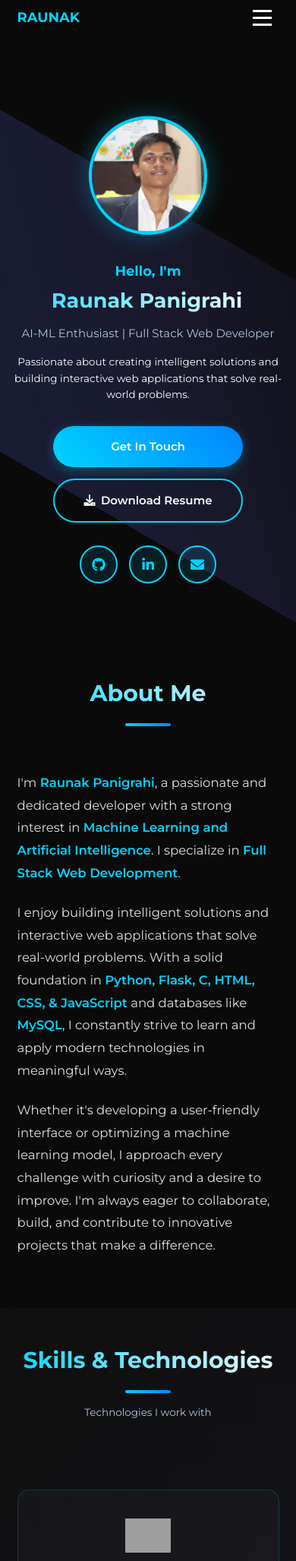
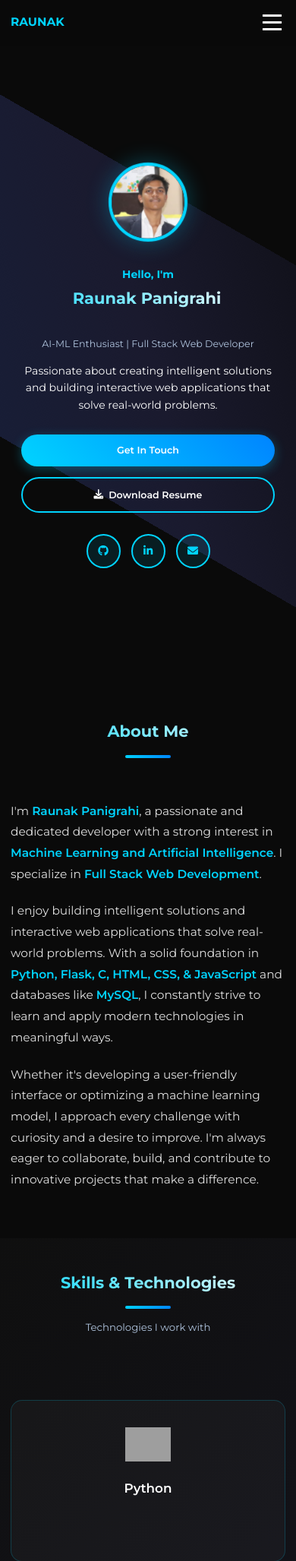
Before and after one commit to Rounak-902/portfolio, a Flask app: page / in a window 390 px wide; the page is wider, and only the part inside the window is pictured. Shown: the top 2055 px of that part at 76% size. Run offline with Flask 3, Linux system fonts and the light colour scheme; grey boxes are pictures that could not be loaded.

Commit message:
Bugs fixed  and some minor stylinging changes

```diff
--- a/app.py
+++ b/app.py
@@ -1,4 +1,4 @@
-from flask import Flask, request, render_template, redirect, url_for
+from flask import Flask, request, render_template, redirect, url_for, flash
 import mysql.connector
 from mysql.connector import Error
 import smtplib
@@ -10,56 +10,82 @@ from dotenv import load_dotenv
 load_dotenv()
 
 app = Flask(__name__)
+app.secret_key = os.getenv("SECRET_KEY", "dev-secret-key-change-in-production")
 
 # Database configuration
 db_config = {
-    'host': os.getenv("DB_HOST"),
-    'user': os.getenv("DB_USER"),
-    'password': os.getenv("DB_PASS"),
-    'database': os.getenv("DB_NAME")
+    'host': os.getenv("DB_HOST", "localhost"),
+    'user': os.getenv("DB_USER", "root"),
+    'password': os.getenv("DB_PASS", ""),
+    'database': os.getenv("DB_NAME", "portfolio_db")
 }
 
 # Email configuration
 ADMIN_EMAIL = os.getenv("ADMIN_EMAIL")
 EMAIL_USER = os.getenv("EMAIL_USER")
 EMAIL_PASS = os.getenv("EMAIL_PASS")
+EMAIL_FROM = os.getenv("EMAIL_FROM", EMAIL_USER)  # Use EMAIL_FROM if provided, else EMAIL_USER
+SMTP_SERVER = os.getenv("SMTP_SERVER", "smtp.gmail.com")
+SMTP_PORT = int(os.getenv("SMTP_PORT", "587"))
 
 def send_notification(name, email, subject, message):
-    msg = EmailMessage()
-    msg['Subject'] = f'New Contact Form Submission: {subject}'
-    msg['From'] = EMAIL_USER
-    msg['To'] = ADMIN_EMAIL
+    """Send email notification"""
+    try:
+        if not all([EMAIL_USER, EMAIL_PASS, ADMIN_EMAIL]):
+            print("Email configuration is incomplete!")
+            return False
 
-    body = f"""
-    You have received a new message from your portfolio website:
+        msg = EmailMessage()
+        msg['Subject'] = f'New Contact Form Submission: {subject}'
+        msg['From'] = EMAIL_FROM  # Will show as raunakportfolio@outlook.com
+        msg['To'] = ADMIN_EMAIL
+        msg['Reply-To'] = email
 
-    Name: {name}
-    Email: {email}
-    Subject: {subject}
-    Message:
-    {message}
-    """
+        body = f"""
+You have received a new message from your portfolio website:
 
-    msg.set_content(body)
+Name: {name}
+Email: {email}
+Subject: {subject}
 
-    try:
-        with smtplib.SMTP_SSL('smtp.gmail.com', 465) as smtp:
-            smtp.login(EMAIL_USER, EMAIL_PASS)
-            smtp.send_message(msg)
+Message:
+{message}
+        """
+
+        msg.set_content(body)
+
+        # Use SMTP_SSL for port 465 (Gmail), SMTP with STARTTLS for port 587 (Gmail/Outlook)
+        if SMTP_PORT == 465:
+            with smtplib.SMTP_SSL(SMTP_SERVER, SMTP_PORT) as smtp:
+                smtp.login(EMAIL_USER, EMAIL_PASS)
+                smtp.send_message(msg)
+        else:
+            with smtplib.SMTP(SMTP_SERVER, SMTP_PORT) as smtp:
+                smtp.starttls()
+                smtp.login(EMAIL_USER, EMAIL_PASS)
+                smtp.send_message(msg)
+
+        print(f"✓ Email sent successfully to {ADMIN_EMAIL}")
+        return True
     except Exception as e:
-        print(f"Email sending failed: {e}")
+        print(f"✗ Email sending failed: {e}")
+        return False
 
 def insert_into_db(name, email, subject, message):
+    """Insert contact form data into database"""
+    connection = None
+    cursor = None
     try:
+        print(f"Connecting to database: {db_config['database']} at {db_config['host']}")
         connection = mysql.connector.connect(**db_config)
         cursor = connection.cursor()
 
         # Create table if not exists
         cursor.execute("""
-            CREATE TABLE IF NOT EXISTS contacts (
+            CREATE TABLE IF NOT EXISTS cont (
                 id INT AUTO_INCREMENT PRIMARY KEY,
-                name VARCHAR(100),
-                email VARCHAR(100),
+                name VARCHAR(100) NOT NULL,
+                email VARCHAR(100) NOT NULL,
                 subject VARCHAR(200),
                 message TEXT,
                 submitted_at TIMESTAMP DEFAULT CURRENT_TIMESTAMP
@@ -68,37 +94,87 @@ def insert_into_db(name, email, subject, message):
 
         # Insert submission
         cursor.execute("""
-            INSERT INTO contacts (name, email, subject, message)
+            INSERT INTO cont (name, email, subject, message)
             VALUES (%s, %s, %s, %s)
         """, (name, email, subject, message))
 
         connection.commit()
+        print(f"✓ Data inserted successfully for {name}")
+        return True
     except Error as e:
-        print(f"Database error: {e}")
+        print(f"✗ Database error: {e}")
+        if connection:
+            connection.rollback()
+        return False
     finally:
-        if connection.is_connected():
+        if cursor:
             cursor.close()
+        if connection and connection.is_connected():
             connection.close()
 
 @app.route("/")
 def home():
-    return render_template("index.html")  # Ensure index.html is in the 'templates/' folder
+    return render_template("index.html")
 
 @app.route("/submit", methods=["POST"])
 def submit():
-    name = request.form.get("name")
-    email = request.form.get("email")
-    subject = request.form.get("subject")
-    message = request.form.get("message")
+    try:
+        # Get form data
+        name = request.form.get("name", "").strip()
+        email = request.form.get("email", "").strip()
+        subject = request.form.get("subject", "").strip()
+        message = request.form.get("message", "").strip()
 
-    insert_into_db(name, email, subject, message)
-    send_notification(name, email, subject, message)
+        print(f"\n--- New Form Submission ---")
+        print(f"Name: {name}")
+        print(f"Email: {email}")
+        print(f"Subject: {subject}")
+        print(f"Message: {message[:50]}...")
 
-    return redirect(url_for("thank_you"))  # Optionally redirect to a thank-you page
+        # Validate required fields
+        if not name or not email or not message:
+            print("✗ Validation failed: Missing required fields")
+            flash("Please fill in all required fields.", "error")
+            return redirect(url_for("home"))
+
+        # Try to insert into database
+        db_success = insert_into_db(name, email, subject, message)
+
+        # Try to send email notification
+        email_success = send_notification(name, email, subject, message)
+
+        # Check results
+        if db_success and email_success:
+            print("✓ Form submission successful!")
+            return redirect(url_for("thank_you"))
+        elif db_success or email_success:
+            print("⚠ Partial success (check logs above)")
+            return redirect(url_for("thank_you"))
+        else:
+            print("✗ Both database and email failed")
+            flash("There was an error submitting your form. Please try again.", "error")
+            return redirect(url_for("home"))
+
+    except Exception as e:
+        print(f"✗ Unexpected error in submit route: {e}")
+        import traceback
+        traceback.print_exc()
+        flash("An unexpected error occurred. Please try again later.", "error")
+        return redirect(url_for("home"))
 
 @app.route('/thankyou')
 def thank_you():
     return render_template("thankyou.html")
 
 if __name__ == "__main__":
+    print("\n=== Flask App Starting ===")
+    print(f"Database Host: {db_config['host']}")
+    print(f"Database Name: {db_config['database']}")
+    print(f"Database User: {db_config['user']}")
+    print(f"Email User: {EMAIL_USER}")
+    print(f"Email From: {EMAIL_FROM}")
+    print(f"Admin Email: {ADMIN_EMAIL}")
+    print(f"SMTP Server: {SMTP_SERVER}")
+    print(f"SMTP Port: {SMTP_PORT}")
+    print("========================\n")
     app.run(debug=True, host='0.0.0.0', port=3000)
--- a/static/style.css
+++ b/static/style.css
@@ -50,6 +53,7 @@ body {
   font-weight: 700;
   color: #00d4ff;
   text-decoration: none;
+  white-space: nowrap;
 }
 
 ul, ol {
@@ -91,6 +97,9 @@ ul, ol {
   display: none;
   flex-direction: column;
   cursor: pointer;
+  background: none;
+  border: none;
+  padding: 5px;
 }
 
 .bar {
@@ -101,67 +110,25 @@ ul, ol {
   transition: 0.3s;
 }
 
-/* Responsive Navbar */
-@media screen and (max-width: 992px) {
-  .nav-menu {
-    position: fixed;
-    top: 60px;
-    left: -100%;
-    width: 80%;
-    height: calc(100vh - 60px);
-    background: rgba(10, 10, 10, 0.98);
-    backdrop-filter: blur(15px);
-    flex-direction: column;
-    align-items: center;
-    justify-content: center;
-    gap: 2rem;
-    transition: all 0.5s ease;
-    z-index: 999;
-  }
-
-  .nav-menu.active {
-    left: 0;
-  }
-
-  .nav-toggle {
-    display: flex;
-    background: none;
-    border: none;
-    cursor: pointer;
-    padding: 10px;
-  }
-
-  .nav-toggle.active .bar:nth-child(1) {
-    transform: translateY(8px) rotate(45deg);
-  }
-
-  .nav-toggle.active .bar:nth-child(2) {
-    opacity: 0;
-  }
-
-  .nav-toggle.active .bar:nth-child(3) {
-    transform: translateY(-8px) rotate(-45deg);
-  }
-}
-
 /* Hero Section */
 .hero {
-  min-height: calc(100vh - 60px); /* Full viewport minus navbar */
-  margin-top: 60px; /* Push content below navbar */
-  padding: 0; /* Remove padding */
+  min-height: 100vh;
+  margin-top: 60px;
+  padding: 2rem 0;
   position: relative;
   display: flex;
   align-items: center;
   justify-content: center;
-  padding-top: 20px;
+  width: 100%;
+  overflow: hidden;
 }
 
 .hero-background {
   position: absolute;
-  top: 0; /* Start right below navbar */
+  top: 0;
   left: 0;
   right: 0;
-  height: calc(100% + 100px); /* Extend slightly below content */
+  bottom: 0;
   background: linear-gradient(135deg, #0a0a0a 0%, #1a1a2e 50%, #16213e 100%);
   z-index: -1;
   animation: float 20s ease-in-out infinite;
@@ -177,6 +144,8 @@ ul, ol {
   text-align: center;
   z-index: 2;
   position: relative;
+  width: 100%;
+  padding: 0 1rem;
 }
 
 .profile-container {
@@ -231,6 +194,7 @@ ul, ol {
   line-height: 1.2;
   margin-bottom: 1rem;
   animation: gradient 3s ease infinite, fadeInUp 1s ease 0.7s both;
+  word-wrap: break-word;
 }
 
 @keyframes gradient {
@@ -243,6 +207,8 @@ ul, ol {
   white-space: nowrap;
   border-right: 3px solid #00d4ff;
   animation: typing 3s steps(20) 1s both, blink 1s step-end infinite 4s;
+  display: inline-block;
+  max-width: 100%;
 }
 
 @keyframes typing {
@@ -266,6 +232,7 @@ ul, ol {
   max-width: 600px;
   margin: 0 auto 2rem;
   animation: fadeInUp 1s ease 1.1s both;
+  padding: 0 1rem;
 }
 
 .hero-buttons {
@@ -274,6 +241,8 @@ ul, ol {
   justify-content: center;
   margin-bottom: 2rem;
   animation: fadeInUp 1s ease 1.3s both;
+  flex-wrap: wrap;
+  padding: 0 1rem;
 }
 
 .btn {
@@ -288,6 +257,7 @@ ul, ol {
   font-size: 1rem;
   transition: all 0.3s ease;
   cursor: pointer;
+  white-space: nowrap;
 }
 
 .btn-primary {
@@ -318,6 +288,7 @@ ul, ol {
   gap: 1rem;
   justify-content: center;
   animation: fadeInUp 1s ease 1.5s both;
+  flex-wrap: wrap;
 }
 
 .social-link {
@@ -397,6 +363,7 @@ ul, ol {
   color: #b0c4de;
   max-width: 600px;
   margin: 0 auto;
+  padding: 0 1rem;
 }
 
 /* About Section */
@@ -868,11 +834,16 @@ ul, ol {
 
 @media screen and (max-width: 992px) {
   /* Navigation */
+  .nav-toggle {
+    display: flex;
+  }
+
   .nav-menu {
     position: fixed;
     top: 60px;
     left: -100%;
     width: 80%;
+    max-width: 400px;
     height: calc(100vh - 60px);
     background: rgba(10, 10, 10, 0.98);
     backdrop-filter: blur(15px);
@@ -888,12 +859,8 @@ ul, ol {
     left: 0;
   }
 
-  .nav-toggle {
-    display: flex;
-  }
-
   .nav-toggle.active .bar:nth-child(1) {
-    transform: translateY(8px) rotate(45deg);
+    transform: translateY(9px) rotate(45deg);
   }
 
   .nav-toggle.active .bar:nth-child(2) {
@@ -916,49 +883,64 @@ ul, ol {
   /* Contact Section */
   .contact-content {
     grid-template-columns: 1fr;
-    gap: 2rem;
+    gap: 3rem;
+  }
+
+  /* Tech Grid */
+  .tech-grid {
+    grid-template-columns: repeat(auto-fit, minmax(200px, 1fr));
   }
 }
-.phone-link {
-  color: #b0c4de;        /* same as your contact text */
-  text-decoration: none; /* remove underline */
-  transition: color 0.3s ease;
-}
-
-.phone-link:hover {
-  color: #00d4ff;        /* highlight on hover */
-}
-
 
 @media screen and (max-width: 768px) {
   html {
     font-size: 15px;
   }
 
+  .container {
+    padding: 0 1rem;
+  }
+
+  .nav-container {
+    padding: 0.8rem 1rem;
+  }
+
   /* Hero Section */
   .profile-img {
-    width: 180px;
-    height: 180px;
+    width: 150px;
+    height: 150px;
   }
 
   .name {
-    font-size: 2.5rem;
+    font-size: 2.2rem;
+  }
+
+  .greeting {
+    font-size: 1.2rem;
+  }
+
+  .hero-subtitle {
+    font-size: 1rem;
   }
 
   .hero-buttons {
     flex-direction: column;
-    align-items: center;
+    align-items: stretch;
+    gap: 1rem;
   }
 
   .btn {
     width: 100%;
-    max-width: 250px;
     justify-content: center;
   }
 
   /* Sections */
   .section {
     padding: 3rem 0;
+  }
+
+  .section-title {
+    font-size: 2rem;
   }
 
   /* Projects Section */
@@ -968,63 +950,102 @@ ul, ol {
 
   /* Skills Section */
   .tech-grid {
-    grid-template-columns: repeat(auto-fit, minmax(200px, 1fr));
+    grid-template-columns: 1fr;
+  }
+
+  /* Education Grid */
+  .education-grid {
+    grid-template-columns: 1fr;
+    padding: 0 1rem;
   }
 }
 
 @media screen and (max-width: 576px) {
-  /* Hero Section */
-  .greeting {
-    font-size: 1.2rem;
+  html {
+    font-size: 14px;
   }
 
-  .name {
-    font-size: 2rem;
-  }
-
-  .hero-subtitle {
-    font-size: 1rem;
-  }
-
-  .hero-description {
-    font-size: 0.9rem;
-  }
-
-  /* Sections */
-  .section-title {
-    font-size: 2rem;
-  }
-
-  .section-subtitle {
-    font-size: 0.9rem;
-  }
-
-  /* Footer */
-  .footer-content {
-    flex-direction: column;
-    gap: 1.5rem;
-    text-align: center;
-  }
-}
-
-@media screen and (max-width: 400px) {
-  /* Navigation */
   .nav-logo {
     font-size: 1.2rem;
   }
 
-  /* Hero Section */
   .profile-img {
-    width: 150px;
-    height: 150px;
+    width: 120px;
+    height: 120px;
   }
 
   .name {
     font-size: 1.8rem;
   }
 
-  /* Stats Grid */
+  .greeting {
+    font-size: 1rem;
+  }
+
+  .hero-subtitle {
+    font-size: 0.9rem;
+  }
+
+  .section-title {
+    font-size: 1.8rem;
+  }
+
+  .section-subtitle {
+    font-size: 0.95rem;
+  }
+
+  .btn {
+    padding: 0.8rem 1.5rem;
+    font-size: 0.9rem;
+  }
+
+  .social-link {
+    width: 45px;
+    height: 45px;
+    font-size: 1rem;
+  }
+
+  .contact-item {
+    flex-direction: column;
+    text-align: center;
+  }
+
+  .footer-content {
+    flex-direction: column;
+    text-align: center;
+    gap: 1.5rem;
+  }
+
   .stats-grid {
     grid-template-columns: 1fr;
   }
 }
+
+@media screen and (max-width: 400px) {
+  .nav-logo {
+    font-size: 1.1rem;
+  }
+
+  .profile-img {
+    width: 100px;
+    height: 100px;
+  }
+
+  .name {
+    font-size: 1.5rem;
+  }
+
+  .section-title {
+    font-size: 1.5rem;
+  }
+}
+
+/* Prevent horizontal scroll */
+body, html {
+  max-width: 100vw;
+  overflow-x: hidden;
+}
+
+* {
+  max-width: 100%;
+}
--- /dev/null
+++ b/tempCodeRunnerFile.py
@@ -0,0 +1 @@
+cont
```
Also changed, not shown: other parts of static/style.css (+29 -36 lines), 1 other file.
